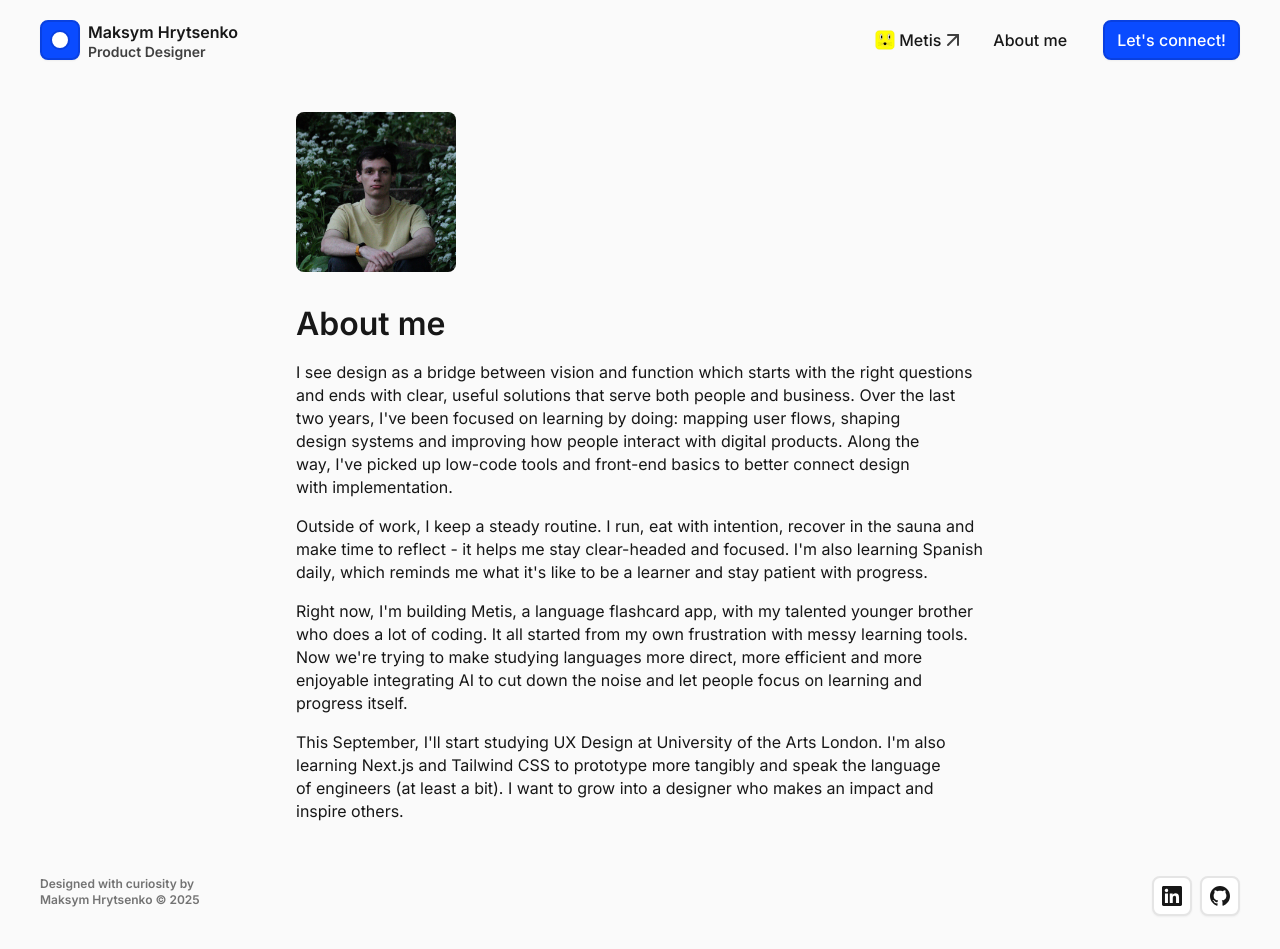
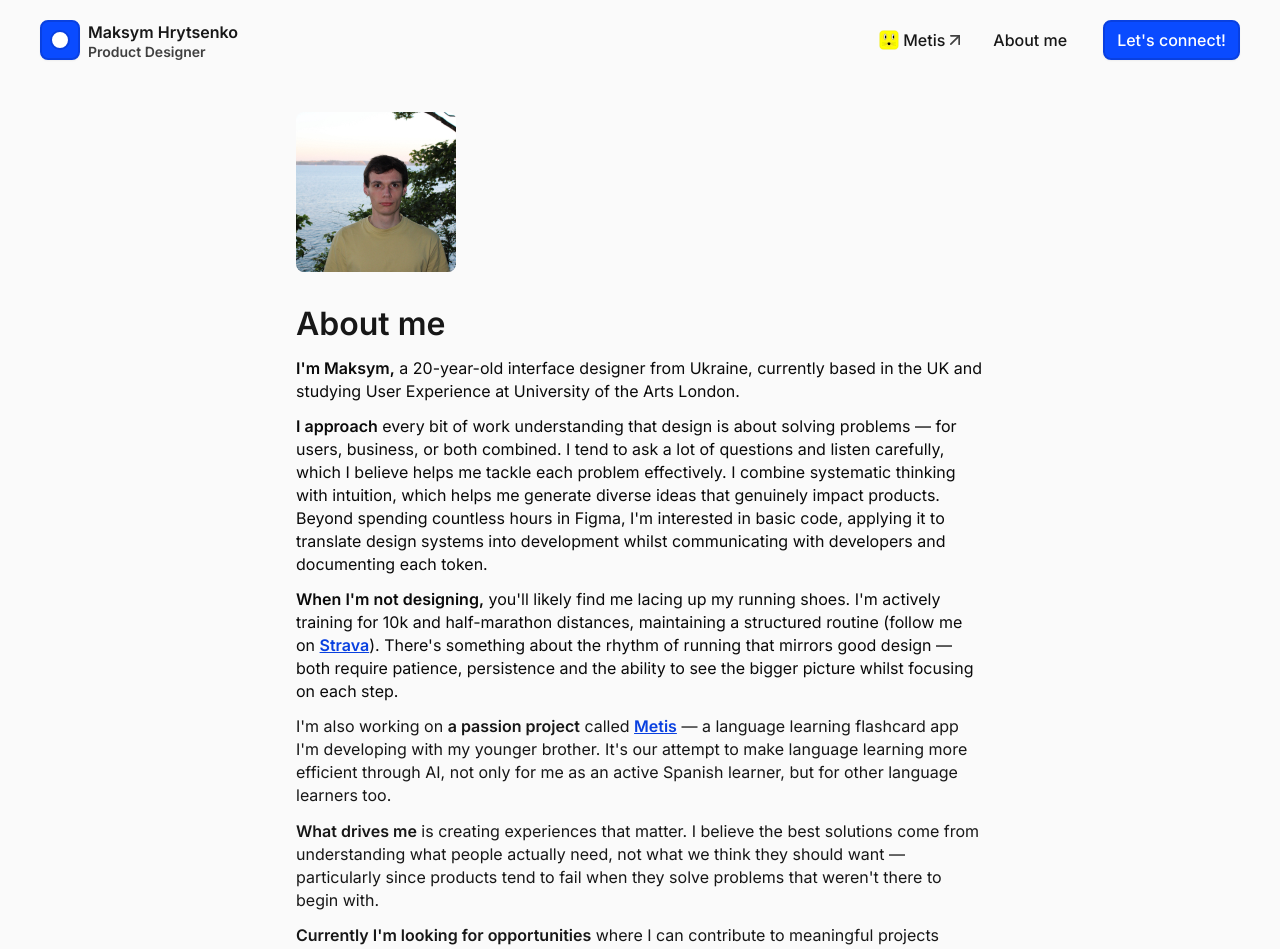
Before and after one commit to mahryme/mahry-portfolio, a Next.js app: page /about in a window 1280 px wide. Shown: the top 949 px of the page. Built offline with nearby package versions, Linux system fonts and the light colour scheme.

Commit message:
Update avatar image and enhance About page content

```diff
--- a/src/app/about/page.tsx
+++ b/src/app/about/page.tsx
@@ -22,51 +22,105 @@ export default function About() {
                                     className="object-cover"
                                 />
                             </div>
-                            <div className="flex flex-col gap-4">
-                                <h2 className="text-h2 font-semibold text-balance">
+                            <div className="flex flex-col gap-3">
+                                <h2 className="text-h2 font-semibold">
                                     About me
                                 </h2>
-                                <p className="text-body-md">
-                                    I see design as a bridge between vision and
-                                    function which starts with the right
-                                    questions and ends with clear, useful
-                                    solutions that serve both people and
-                                    business. Over the last two years, I&apos;ve
-                                    been focused on learning by doing: mapping
-                                    user flows, shaping design systems and
-                                    improving how people interact with digital
-                                    products. Along the way, I&apos;ve picked up
-                                    low-code tools and front-end basics to
-                                    better connect design with implementation.
+                                <p className="text-body-md text-neutral-950">
+                                    <span className="font-semibold">
+                                        I&apos;m Maksym,
+                                    </span>{" "}
+                                    a 20-year-old interface designer from
+                                    Ukraine, currently based in the UK and
+                                    studying User Experience at University of
+                                    the Arts London.
                                 </p>
-                                <p className="text-body-md">
-                                    Outside of work, I keep a steady routine. I
-                                    run, eat with intention, recover in the
-                                    sauna and make time to reflect - it helps me
-                                    stay clear-headed and focused. I&apos;m also
-                                    learning Spanish daily, which reminds me
-                                    what it&apos;s like to be a learner and stay
-                                    patient with progress.
+                                <p className="text-body-md text-neutral-950">
+                                    <span className="font-semibold">
+                                        I approach
+                                    </span>{" "}
+                                    every bit of work understanding that design
+                                    is about solving problems — for users,
+                                    business, or both combined. I tend to ask a
+                                    lot of questions and listen carefully, which
+                                    I believe helps me tackle each problem
+                                    effectively. I combine systematic thinking
+                                    with intuition, which helps me generate
+                                    diverse ideas that genuinely impact
+                                    products. Beyond spending countless hours in
+                                    Figma, I&apos;m interested in basic code,
+                                    applying it to translate design systems into
+                                    development whilst communicating with
+                                    developers and documenting each token.
                                 </p>
-                                <p className="text-body-md">
-                                    Right now, I&apos;m building Metis, a
-                                    language flashcard app, with my talented
-                                    younger brother who does a lot of coding. It
-                                    all started from my own frustration with
-                                    messy learning tools. Now we&apos;re trying
-                                    to make studying languages more direct, more
-                                    efficient and more enjoyable integrating AI
-                                    to cut down the noise and let people focus
-                                    on learning and progress itself.
+                                <p className="text-body-md text-neutral-950">
+                                    <span className="font-semibold">
+                                        When I&apos;m not designing,
+                                    </span>{" "}
+                                    you&apos;ll likely find me lacing up my
+                                    running shoes. I&apos;m actively training
+                                    for 10k and half-marathon distances,
+                                    maintaining a structured routine (follow me
+                                    on{" "}
+                                    <a
+                                        href="https://www.strava.com/athletes/138692749"
+                                        target="_blank"
+                                        rel="noopener noreferrer"
+                                        className="font-semibold text-blue-600 transition-all hover:text-blue-800 underline"
+                                    >
+                                        Strava
+                                    </a>
+                                    ). There&apos;s something about the rhythm
+                                    of running that mirrors good design — both
+                                    require patience, persistence and the
+                                    ability to see the bigger picture whilst
+                                    focusing on each step.
                                 </p>
-                                <p className="text-body-md">
-                                    This September, I&apos;ll start studying UX
-                                    Design at University of the Arts London.
-                                    I&apos;m also learning Next.js and Tailwind
-                                    CSS to prototype more tangibly and speak the
-                                    language of engineers (at least a bit). I
-                                    want to grow into a designer who makes an
-                                    impact and inspire others.
+                                <p className="text-body-md text-neutral-900">
+                                    I&apos;m also working on{" "}
+                                    <span className="font-semibold">
+                                        a passion project
+                                    </span>{" "}
+                                    called{" "}
+                                    <a
+                                        href="https://metis.works"
+                                        target="_blank"
+                                        rel="noopener noreferrer"
+                                        className="font-semibold text-blue-600 transition-all hover:text-blue-800 underline"
+                                    >
+                                        Metis
+                                    </a>{" "}
+                                    — a language learning flashcard app I&apos;m
+                                    developing with my younger brother.
+                                    It&apos;s our attempt to make language
+                                    learning more efficient through AI, not only
+                                    for me as an active Spanish learner, but for
+                                    other language learners too.
+                                </p>
+                                <p className="text-body-md text-neutral-900">
+                                    <span className="font-semibold">
+                                        What drives me
+                                    </span>{" "}
+                                    is creating experiences that matter. I
+                                    believe the best solutions come from
+                                    understanding what people actually need, not
+                                    what we think they should want —
+                                    particularly since products tend to fail
+                                    when they solve problems that weren&apos;t
+                                    there to begin with.
+                                </p>
+                                <p className="text-body-md text-neutral-900">
+                                    <span className="font-semibold">
+                                        Currently I&apos;m looking for
+                                        opportunities
+                                    </span>{" "}
+                                    where I can contribute to meaningful
+                                    projects whilst continuing to learn and
+                                    grow. If you&apos;re building something that
+                                    could make a positive impact, I&apos;d love
+                                    to hear about it — either contributing to
+                                    your design system or generating fresh
+                                    product ideas.
                                 </p>
                             </div>
                         </Container>
--- a/src/app/globals.css
+++ b/src/app/globals.css
@@ -9,16 +9,16 @@
 
 @theme {
     /* — Primitive blue scale — */
-  --color-blue-50:  #EDF2FF;
-  --color-blue-100: #DBE4FF;
-  --color-blue-200: #BACFFF;
-  --color-blue-300: #92AFFF;
-  --color-blue-400: #6289FF;
-  --color-blue-500: #0A4BFF;
-  --color-blue-600: #0940E0;
-  --color-blue-700: #0733C2;
-  --color-blue-800: #052A9E;
-  --color-blue-900: #041F75;
+    --color-blue-50: #edf2ff;
+    --color-blue-100: #dbe4ff;
+    --color-blue-200: #bacfff;
+    --color-blue-300: #92afff;
+    --color-blue-400: #6289ff;
+    --color-blue-500: #0a4bff;
+    --color-blue-600: #0940e0;
+    --color-blue-700: #0733c2;
+    --color-blue-800: #052a9e;
+    --color-blue-900: #041f75;
     --color-blue-950: #021240;
 
     /* Semantic */
@@ -62,30 +62,69 @@
         @apply bg-surf-primary text-text-primary;
         font-family: var(--font-inter), system-ui, sans-serif;
     }
-  h1, h2, h3, h4, h5, h6 {
+    h1,
+    h2,
+    h3,
+    h4,
+    h5,
+    h6 {
         text-wrap: balance;
     }
-  p, blockquote {
+    p,
+    blockquote {
         text-wrap: pretty;
     }
 }
 
 @layer utilities {
-  .text-h2    { font-size: 1.6rem;    line-height: 1.30; }
-  .text-h4    { font-size: 1.5rem;  line-height: 1.28; }
-  .text-h5    { font-size: 1.25rem; line-height: 1.32; }
-  .text-h6    { font-size: 1.125rem;line-height: 1.20; }
+    .text-h2 {
+        font-size: 1.6rem;
+        line-height: 1.3;
+    }
+    .text-h4 {
+        font-size: 1.5rem;
+        line-height: 1.28;
+    }
+    .text-h5 {
+        font-size: 1.25rem;
+        line-height: 1.32;
+    }
+    .text-h6 {
+        font-size: 1.125rem;
+        line-height: 1.2;
+    }
 
     /* Body */
-  .text-body-lg { font-size: 1.125rem; line-height: 1.48; }
-  .text-body-md { font-size: 1rem;     line-height: 1.44; }
-  .text-body-s  { font-size: 0.875rem; line-height: 1.40; }
-  .text-body-xs { font-size: 0.75rem;  line-height: 1.36; }
+    .text-body-lg {
+        font-size: 1.125rem;
+        line-height: 1.48;
+    }
+    .text-body-md {
+        font-size: 1rem;
+        line-height: 1.44;
+    }
+    .text-body-s {
+        font-size: 0.875rem;
+        line-height: 1.4;
+    }
+    .text-body-xs {
+        font-size: 0.75rem;
+        line-height: 1.36;
+    }
 
     /* Labels */
-  .text-label-md { font-size: 1rem;    line-height: 1.14; }
-  .text-label-s  { font-size: 0.875rem;line-height: 1.12; }
-  .text-label-xs { font-size: 0.75rem; line-height: 1.08; }
+    .text-label-md {
+        font-size: 1rem;
+        line-height: 1.14;
+    }
+    .text-label-s {
+        font-size: 0.875rem;
+        line-height: 1.12;
+    }
+    .text-label-xs {
+        font-size: 0.75rem;
+        line-height: 1.08;
+    }
 }
 
 @layer components {
--- a/src/components/shared/header.tsx
+++ b/src/components/shared/header.tsx
@@ -36,7 +36,7 @@ export default function Header() {
                                 >
                                     <Metis className="h-5 w-5" />
                                     Metis
-                                    <ArrowUpRight className="w-6 h-6 text-text-secondary -ml-1" />
+                                    <ArrowUpRight className="w-5 h-5 text-text-secondary -ml-1" />
                                 </Link>
                             </Button>
                             <Button asChild variant="ghost" size="default">
@@ -71,7 +71,7 @@ export default function Header() {
                             >
                                 <Metis className="h-5 w-5" />
                                 Metis
-                                <ArrowUpRight className="w-6 h-6 text-text-secondary -ml-1" />
+                                <ArrowUpRight className="w-5 h-5 text-text-secondary -ml-1" />
                             </Link>
                         </Button>
                         <Button asChild variant="ghost" size="default">
```
Also changed, not shown: public/avatar.jpg. Lines whose indentation alone changed are shown as unchanged.
